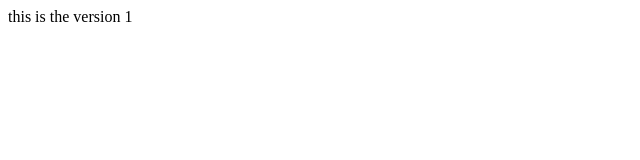
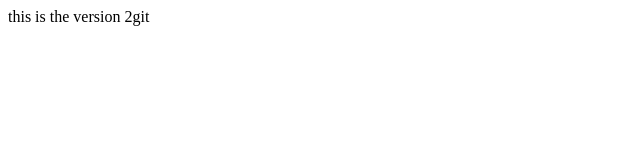
Before and after one commit to Vishva19072000/4febpractise, a plain HTML site: page index.html in a window 1280 px wide. Shown: the full height of the page, 0-640 px from the left. Drawn offline with Linux system fonts and the light colour scheme.

Commit message:
version 2 file

```diff
--- a/index.html
+++ b/index.html
@@ -6,6 +6,6 @@
     <title>Document</title>
 </head>
 <body>
-    this is the version 1
+    this is the version 2git
 </body>
 </html>
```
